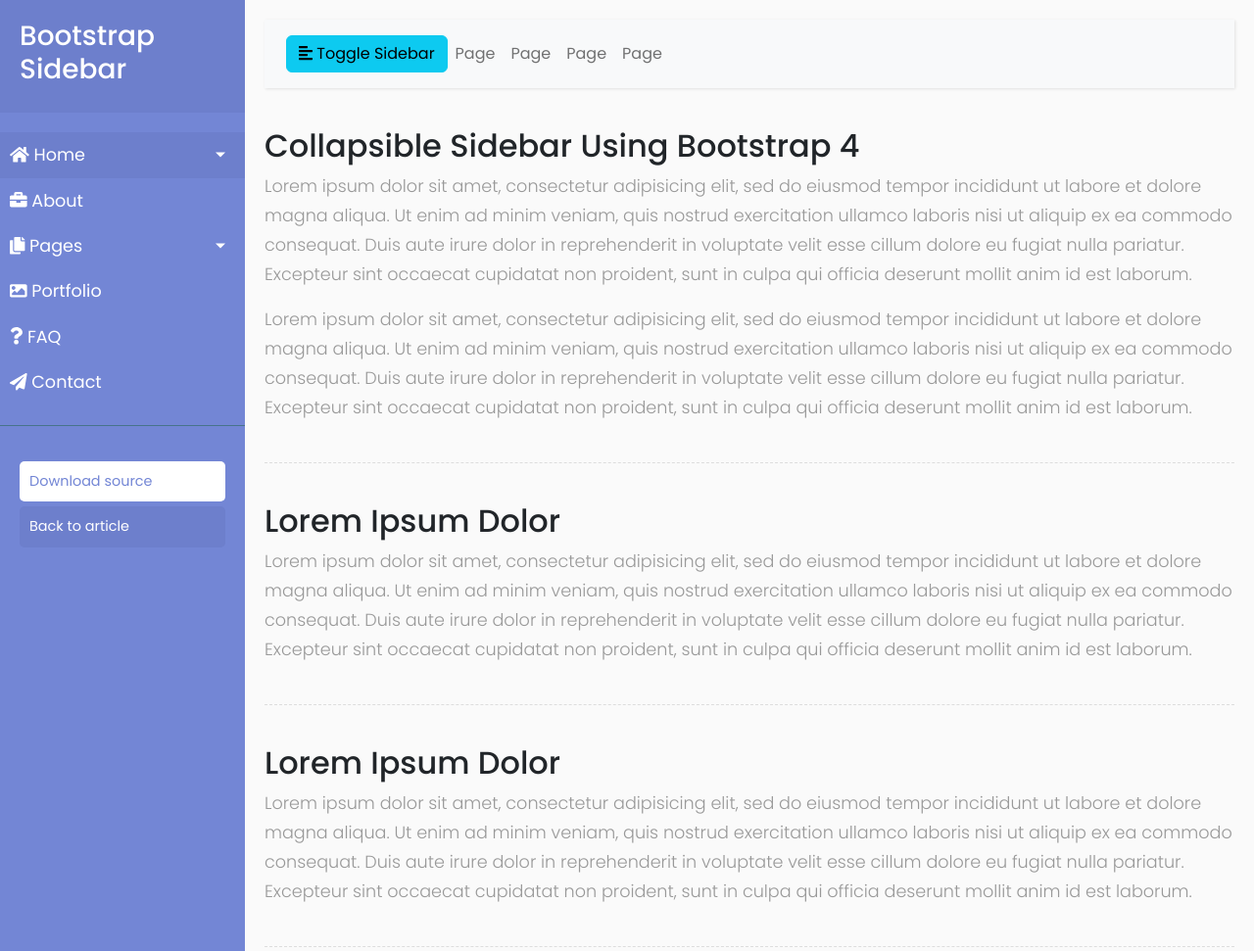
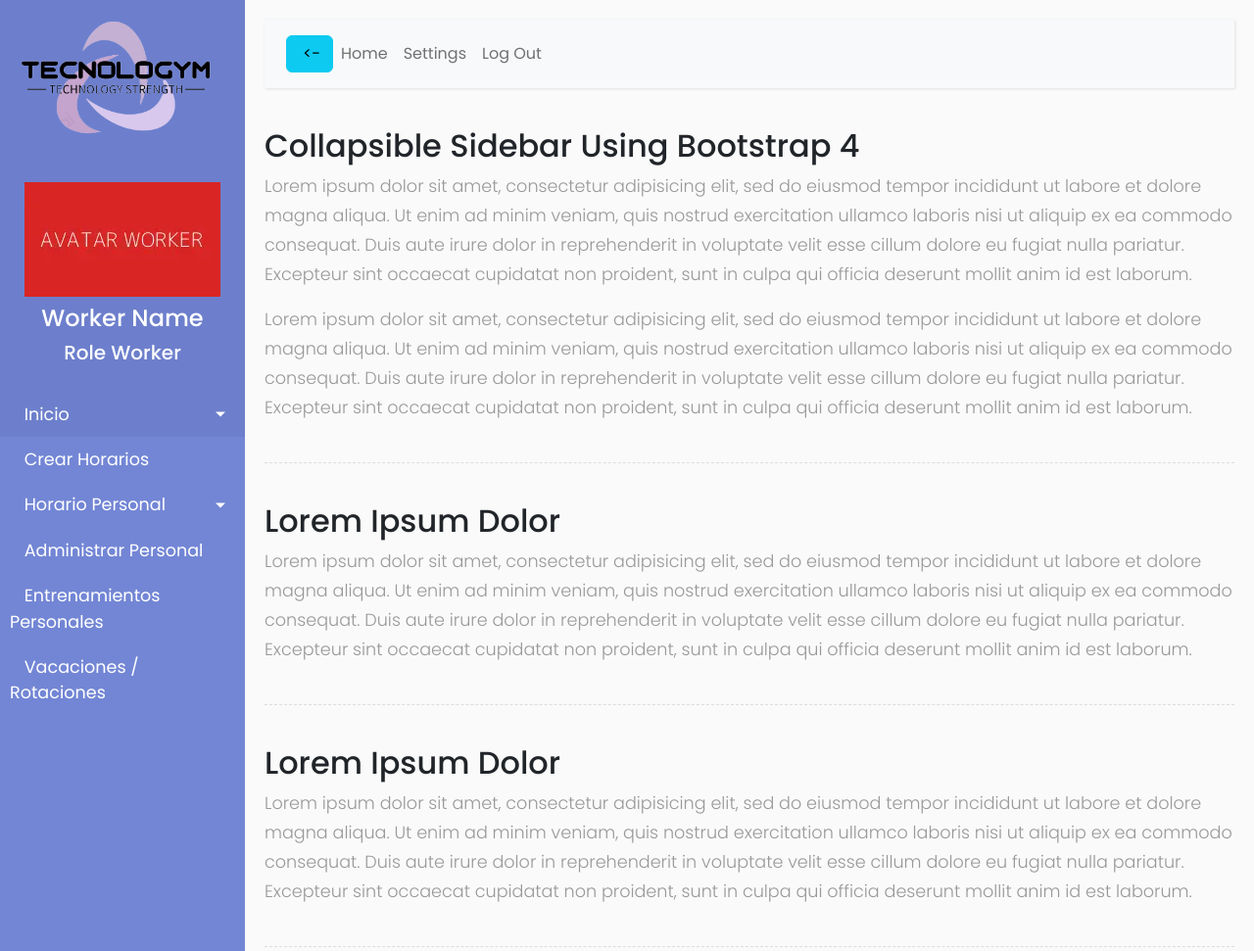
Before and after one commit to pitterpj/Tecnologym, a PHP site: page /Tecnologym/ in a window 1280 px wide. Shown: the top 971 px of the page at 98% size. Run offline with PHP 8.4, Linux system fonts and the light colour scheme; some libraries are stand-ins or nearby versions.

Commit message:
Templates comments

```diff
--- a/app/views/templates/footer.php
+++ b/app/views/templates/footer.php
@@ -1,15 +1,15 @@
 <!-- Pedro.J (Pitter) -->
 <!-- https://github.com/pitterpj -->
-</div>
-    </div>
 
+
+</div><!-- End Page content -->
+</div> <!-- End wrapper -->
 
 <!-- FOOTER -->
 <footer class="bg-dark text-white text-center justify-content">
     <div class="container">
         <p class="lead m-0">Copyright Pedro.J (Pitter) &copy; 2023</p>
     </div>
-
 </footer>
 
 <!-- jQuery CDN - Slim version (=without AJAX) -->
@@ -20,8 +20,8 @@
 <script src="https://stackpath.bootstrapcdn.com/bootstrap/4.1.0/js/bootstrap.min.js" integrity="sha384-uefMccjFJAIv6A+rW+L4AHf99KvxDjWSu1z9VI8SKNVmz4sk7buKt/6v9KI65qnm" crossorigin="anonymous"></script>
 
 <script type="text/javascript">
-        $(document).ready(function () {
-            $('#sidebarCollapse').on('click', function () {
+    $(document).ready(function() {
+        $('#sidebarCollapse').on('click', function() {
             $('#sidebar').toggleClass('active');
         });
     });
--- a/app/views/templates/header.php
+++ b/app/views/templates/header.php
@@ -6,6 +6,9 @@
 
 <head>
     <title>Tecnologym</title>
+    <!-- Icon Title -->
+    <link rel="shortcut icon" href="app/assets/imgs/Brand_Tecnologym.png">
+
     <!-- Required meta tags -->
     <meta charset="utf-8">
     <meta name="viewport" content="width=device-width, initial-scale=1, shrink-to-fit=no">
@@ -16,8 +19,8 @@
     <!-- Files CSS -->
     <link rel="stylesheet" href="app\assets\libs\v_index.css">
 
-    <!-- Font Awesome JS -->
+    <!-- Font Awesome JS
     <script defer src="https://use.fontawesome.com/releases/v5.0.13/js/solid.js" integrity="sha384-tzzSw1/Vo+0N5UhStP3bvwWPq+uvzCMfrN1fEFe+xBmv1C/AtVX5K0uZtmcHitFZ" crossorigin="anonymous"></script>
-    <script defer src="https://use.fontawesome.com/releases/v5.0.13/js/fontawesome.js" integrity="sha384-6OIrr52G08NpOFSZdxxz1xdNSndlD4vdcf/q2myIUVO0VsqaGHJsB0RaBE01VTOY" crossorigin="anonymous"></script>
+    <script defer src="https://use.fontawesome.com/releases/v5.0.13/js/fontawesome.js" integrity="sha384-6OIrr52G08NpOFSZdxxz1xdNSndlD4vdcf/q2myIUVO0VsqaGHJsB0RaBE01VTOY" crossorigin="anonymous"></script> -->
 
 </head>
--- a/app/views/templates/sidebar.php
+++ b/app/views/templates/sidebar.php
@@ -1,22 +1,35 @@
 <!-- Pedro.J (Pitter) -->
 <!-- https://github.com/pitterpj -->
 
-
+<!-- Left Menu that contracts  and header with collapsing buttons -->
 
 <body>
     <div class="wrapper">
-        <!-- Sidebar  -->
+
+        <!-- SIDEBAR  -->
+
         <nav id="sidebar">
+            <!-- BRAND -->
             <div class="sidebar-header">
-                <h3>Bootstrap Sidebar</h3>
+                <h3><img src="app/assets/imgs/Brand_Tecnologym.png" width="200" alt="Brand-Tecnologym"></h3>
                 <strong>BS</strong>
             </div>
 
-            <ul class="list-unstyled components">
+            <!-- AVATAR ROLE PERSON -->
+            <!-- Depending on the person, this avatar is one or the other -->
+            <div class="sidebar-header text-center">
+                <h3><img src="app/assets/imgs/logos/avatar-prueba.webp" width="200" alt="Brand-Tecnologym"></h3>
+                <h4>Worker Name</h4>
+                <h5>Role Worker</h5>
+            </div>
+
+            <!-- OPTIONS LIST -->
+            <!-- PONER ICONOS -->
+            <ul class="list-unstyled">
                 <li class="active">
-                    <a href="#homeSubmenu" data-toggle="collapse" aria-expanded="false" class="dropdown-toggle">
+                    <a href="#homeSubmenu" data-toggle="collapse" class="dropdown-toggle">
                         <i class="fas fa-home"></i>
-                        Home
+                        Inicio
                     </a>
                     <ul class="collapse list-unstyled" id="homeSubmenu">
                         <li>
@@ -30,15 +43,18 @@
                         </li>
                     </ul>
                 </li>
+
                 <li>
                     <a href="#">
                         <i class="fas fa-briefcase"></i>
-                        About
+                        Crear Horarios
                     </a>
+
                     <a href="#pageSubmenu" data-toggle="collapse" aria-expanded="false" class="dropdown-toggle">
                         <i class="fas fa-copy"></i>
-                        Pages
+                        Horario Personal
                     </a>
+
                     <ul class="collapse list-unstyled" id="pageSubmenu">
                         <li>
                             <a href="#">Page 1</a>
@@ -51,63 +67,58 @@
                         </li>
                     </ul>
                 </li>
+
                 <li>
                     <a href="#">
                         <i class="fas fa-image"></i>
-                        Portfolio
+                        Administrar Personal
                     </a>
                 </li>
+
                 <li>
                     <a href="#">
                         <i class="fas fa-question"></i>
-                        FAQ
+                        Entrenamientos Personales
                     </a>
                 </li>
+
                 <li>
                     <a href="#">
                         <i class="fas fa-paper-plane"></i>
-                        Contact
+                        Vacaciones / Rotaciones
                     </a>
-                </li>
-            </ul>
-
-            <ul class="list-unstyled CTAs">
-                <li>
-                    <a href="https://bootstrapious.com/tutorial/files/sidebar.zip" class="download">Download source</a>
-                </li>
-                <li>
-                    <a href="https://bootstrapious.com/p/bootstrap-sidebar" class="article">Back to article</a>
                 </li>
             </ul>
         </nav>
 
-        <!-- Page Content  -->
+        <!-- PAGE CONTENT  -->
         <div id="content">
 
             <nav class="navbar navbar-expand-lg navbar-light bg-light">
                 <div class="container-fluid">
 
+                    <!-- COLLAPSE BUTTON -->
                     <button type="button" id="sidebarCollapse" class="btn btn-info">
                         <i class="fas fa-align-left"></i>
-                        <span>Toggle Sidebar</span>
+                        <span><-</span>
                     </button>
+
+                    <!-- RIGHT BUTTON COLLAPSE -->
                     <button class="btn btn-dark d-inline-block d-lg-none ml-auto" type="button" data-toggle="collapse" data-target="#navbarSupportedContent" aria-controls="navbarSupportedContent" aria-expanded="false" aria-label="Toggle navigation">
                         <i class="fas fa-align-justify"></i>
                     </button>
 
+                    <!-- OPTIONS RIGHT BUTTON COLLAPSE -->
                     <div class="collapse navbar-collapse" id="navbarSupportedContent">
                         <ul class="nav navbar-nav ml-auto">
                             <li class="nav-item active">
-                                <a class="nav-link" href="#">Page</a>
+                                <a class="nav-link" href="#">Home</a>
                             </li>
                             <li class="nav-item">
-                                <a class="nav-link" href="#">Page</a>
+                                <a class="nav-link" href="#">Settings</a>
                             </li>
                             <li class="nav-item">
-                                <a class="nav-link" href="#">Page</a>
-                            </li>
-                            <li class="nav-item">
-                                <a class="nav-link" href="#">Page</a>
+                                <a class="nav-link" href="#">Log Out</a>
                             </li>
                         </ul>
                     </div>
```
Also changed, not shown: README.md, app/assets/imgs/icons/person-square.svg (added), app/assets/imgs/logos/avatar-prueba.webp (added). Lines whose indentation alone changed are shown as unchanged.
